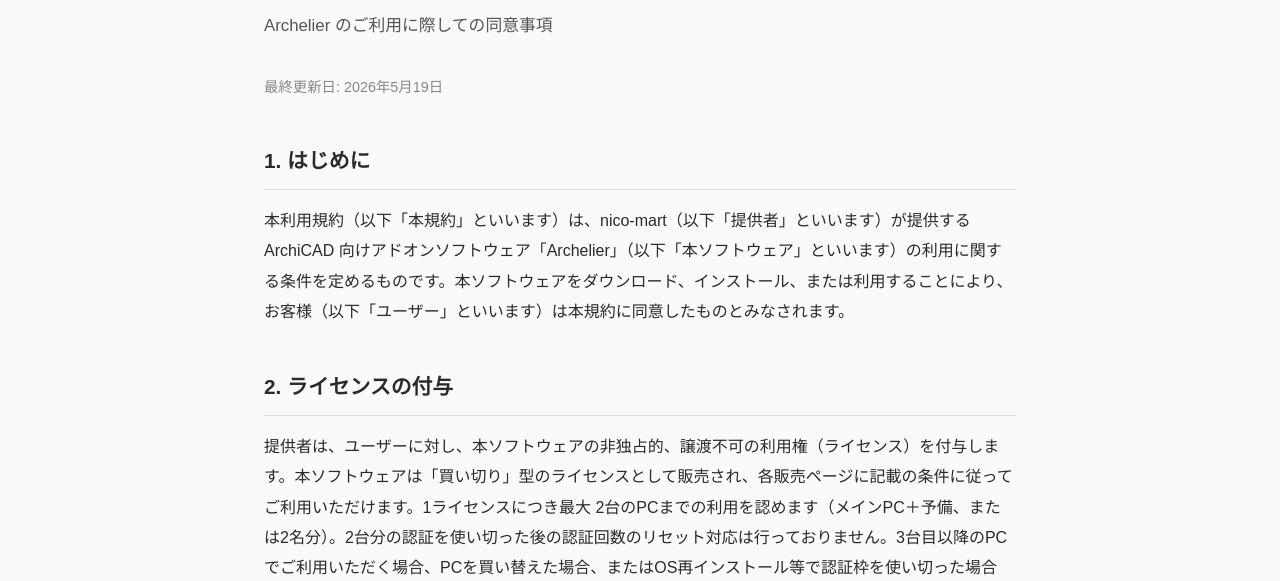
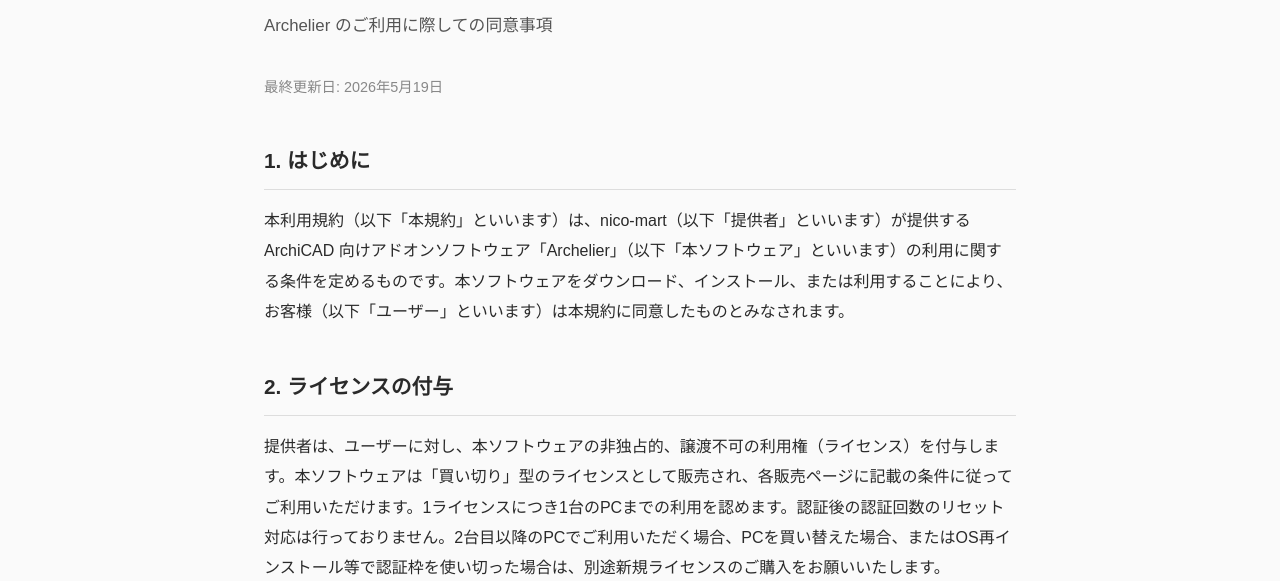
Before and after one commit to nico-papa/archelier, a plain HTML site: page terms.html in a window 1280 px wide. Shown: the part 219-800 px from the top of the page. Drawn offline with Linux system fonts and the light colour scheme; a web font is replaced by a local one.

Commit message:
chore(LP): 再公開 — 価格¥16,500・1ライセンス=1台に改定 / 販売一時停止表示を解除（index/buy/terms）

```diff
--- a/terms.html
+++ b/terms.html
@@ -72,7 +72,7 @@
             <p>本利用規約（以下「本規約」といいます）は、nico-mart（以下「提供者」といいます）が提供する ArchiCAD 向けアドオンソフトウェア「Archelier」（以下「本ソフトウェア」といいます）の利用に関する条件を定めるものです。本ソフトウェアをダウンロード、インストール、または利用することにより、お客様（以下「ユーザー」といいます）は本規約に同意したものとみなされます。</p>
 
             <h2>2. ライセンスの付与</h2>
-            <p>提供者は、ユーザーに対し、本ソフトウェアの非独占的、譲渡不可の利用権（ライセンス）を付与します。本ソフトウェアは「買い切り」型のライセンスとして販売され、各販売ページに記載の条件に従ってご利用いただけます。1ライセンスにつき最大 2台のPCまでの利用を認めます（メインPC＋予備、または2名分）。2台分の認証を使い切った後の認証回数のリセット対応は行っておりません。3台目以降のPCでご利用いただく場合、PCを買い替えた場合、またはOS再インストール等で認証枠を使い切った場合は、別途新規ライセンスのご購入をお願いいたします。</p>
+            <p>提供者は、ユーザーに対し、本ソフトウェアの非独占的、譲渡不可の利用権（ライセンス）を付与します。本ソフトウェアは「買い切り」型のライセンスとして販売され、各販売ページに記載の条件に従ってご利用いただけます。1ライセンスにつき1台のPCまでの利用を認めます。認証後の認証回数のリセット対応は行っておりません。2台目以降のPCでご利用いただく場合、PCを買い替えた場合、またはOS再インストール等で認証枠を使い切った場合は、別途新規ライセンスのご購入をお願いいたします。</p>
             <p>なお、決済システム（Gumroad）の仕様により、1 回のご購入につき 1 ライセンスのみが発行されます。複数ライセンスをご希望の場合は、必要数分を 1 つずつ個別にご購入いただく必要があります。</p>
 
             <h2>3. 動作環境および前提条件</h2>
```
